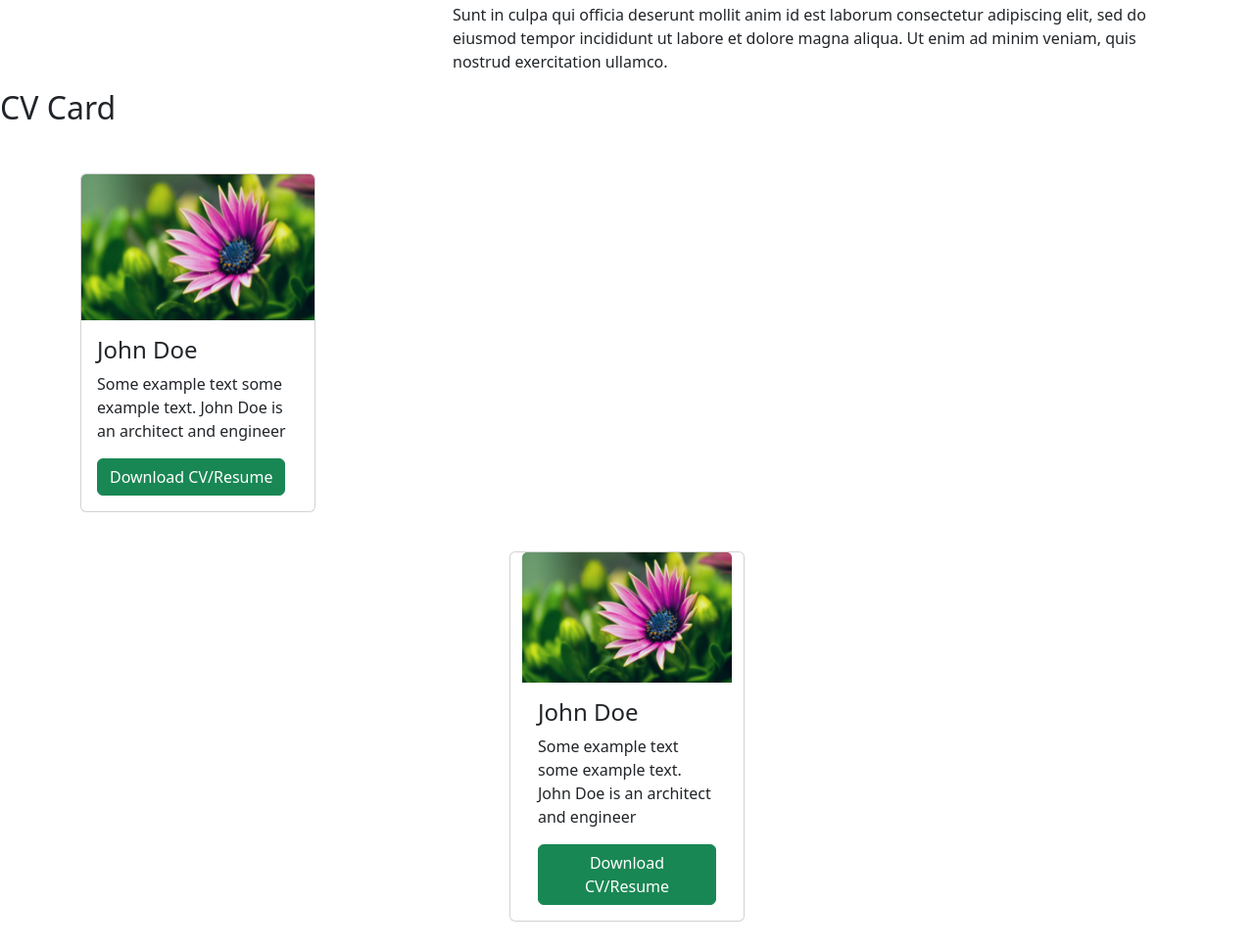
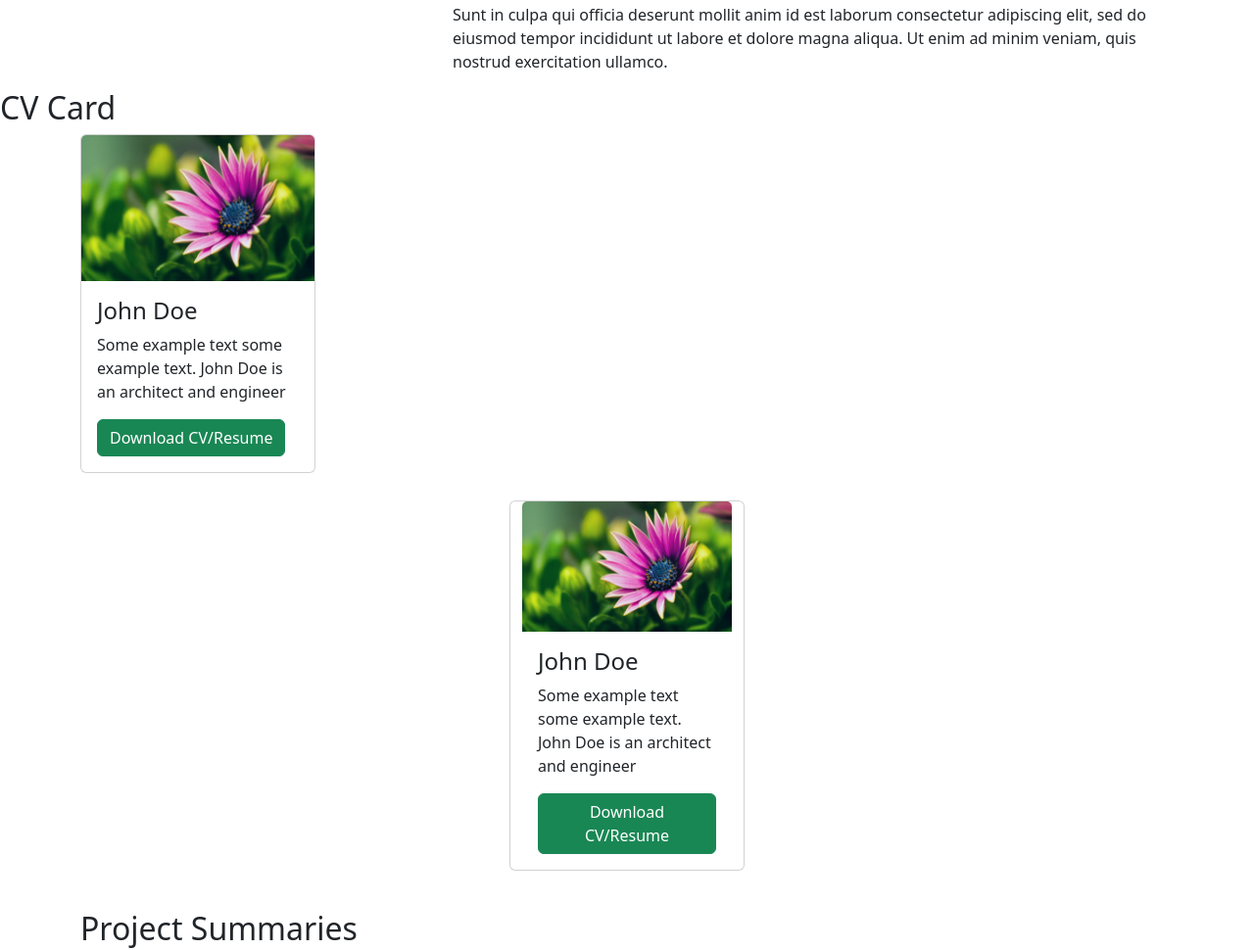
Before and after one commit to MsiziSibuta/web-portfolio23, a plain HTML site: page index.html in a window 1280 px wide. Shown: the part 1805-2775 px from the top of the page at 98% size. Drawn offline with Linux system fonts and the light colour scheme.

Commit message:
Update index.html

```diff
--- a/index.html
+++ b/index.html
@@ -225,7 +225,7 @@
 
     <h2>CV Card</h2>
 
-   <div class="container mt-5">
+   <div class="container mt-8">
 <div class="card" style="width:240px">
       <img class="card-img-top" src="Images/African Daisy.jpg" alt="Card image" style="width:100%">
       <div class="card-body">
@@ -238,7 +238,7 @@
 </div>
 
 
-    <div class="card container mt-3" style="width:240px">
+    <div class="card container mt-1" style="width:240px">
       <img class="card-img-top" src="Images/African Daisy.jpg" alt="Card image" style="width:100%">
       <div class="card-body">
         <h4 class="card-title">John Doe</h4>
```
